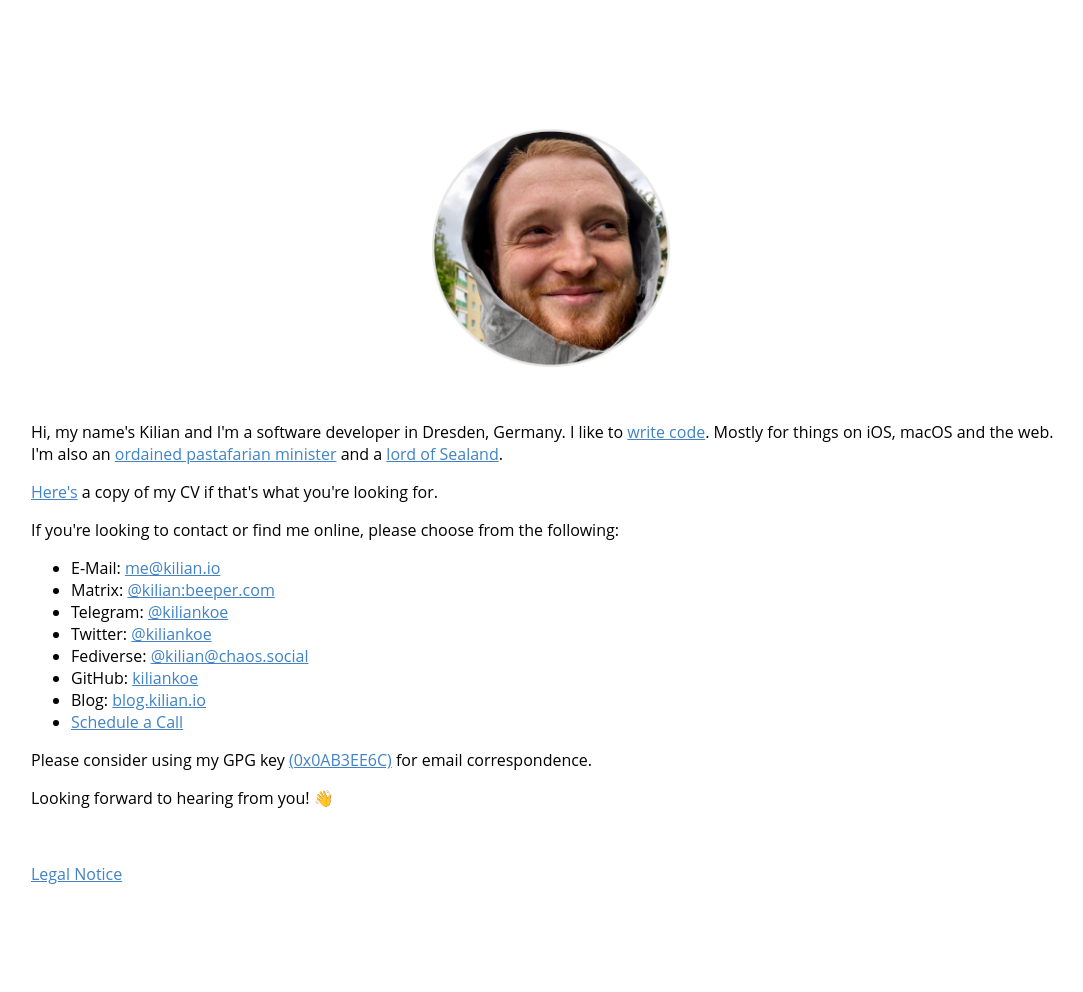
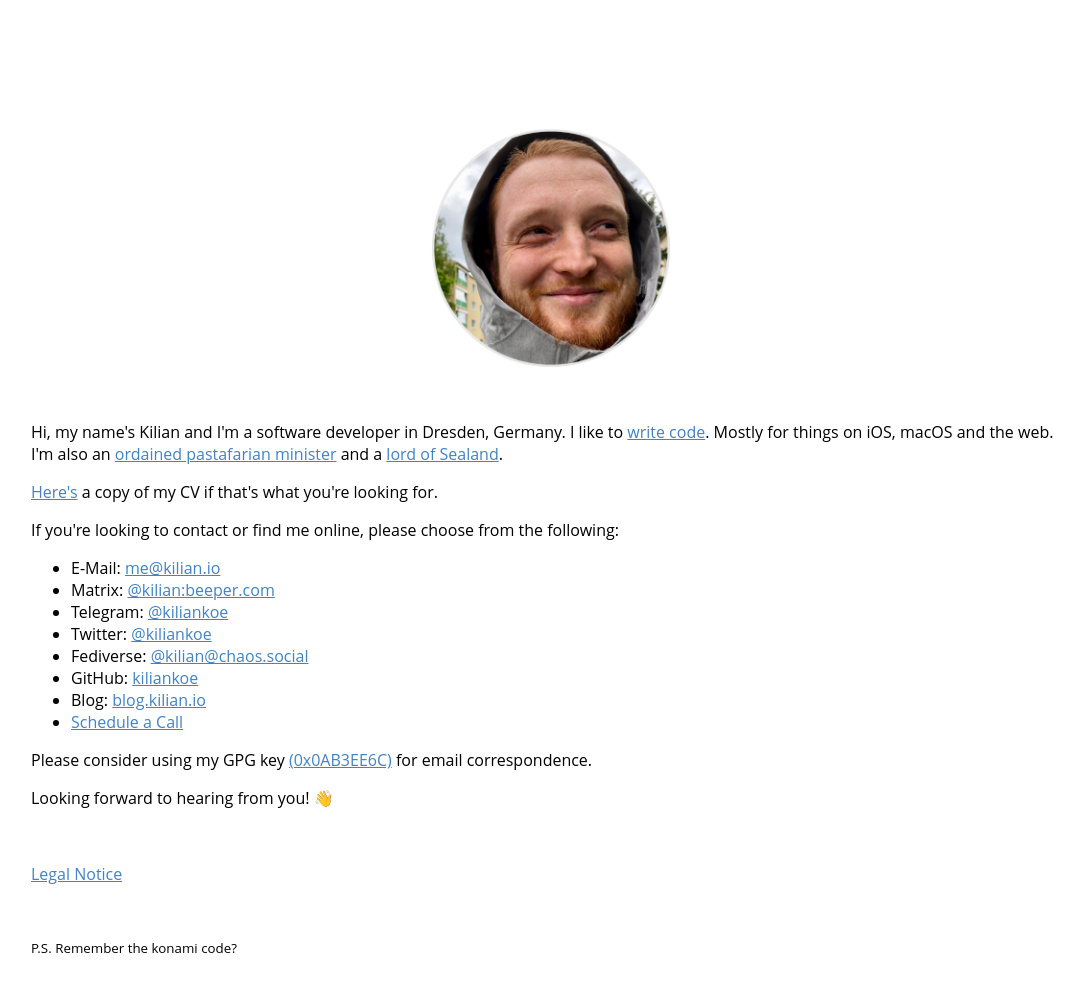
Before and after one commit to kiliankoe/kilian.io, a plain HTML site: page index.html in a window 1280 px wide. Shown: the whole page, without its empty margins (89-1172 px from the left). Before the commit the page ends 933 px from the top, so only its background shows below. Drawn offline with nearby package versions, Linux system fonts and the light colour scheme.

Commit message:
add postscriptum

```diff
--- a/assets/js/stuff.js
+++ b/assets/js/stuff.js
@@ -14,6 +14,11 @@ function getLightRandomColor() {
     }
     return color;
 }
+
+// show postscriptum
+setTimeout(() => {
+	document.getElementById('postscriptum').style.display = 'block';
+}, 5000);
 
 // konami code!
 var isPlaying = false;
--- a/index.html
+++ b/index.html
@@ -29,6 +29,8 @@
             <p>Looking forward to hearing from you! 👋</p>
             <br>
             <p><a href="./legal.html">Legal Notice</a></p>
+            <br>
+            <p id="postscriptum" style="display: none;"><sup>P.S. Remember the konami code?</sup></p>
         </article>
     </section>
     <script src="https://code.jquery.com/jquery-2.1.3.min.js"></script>
```
